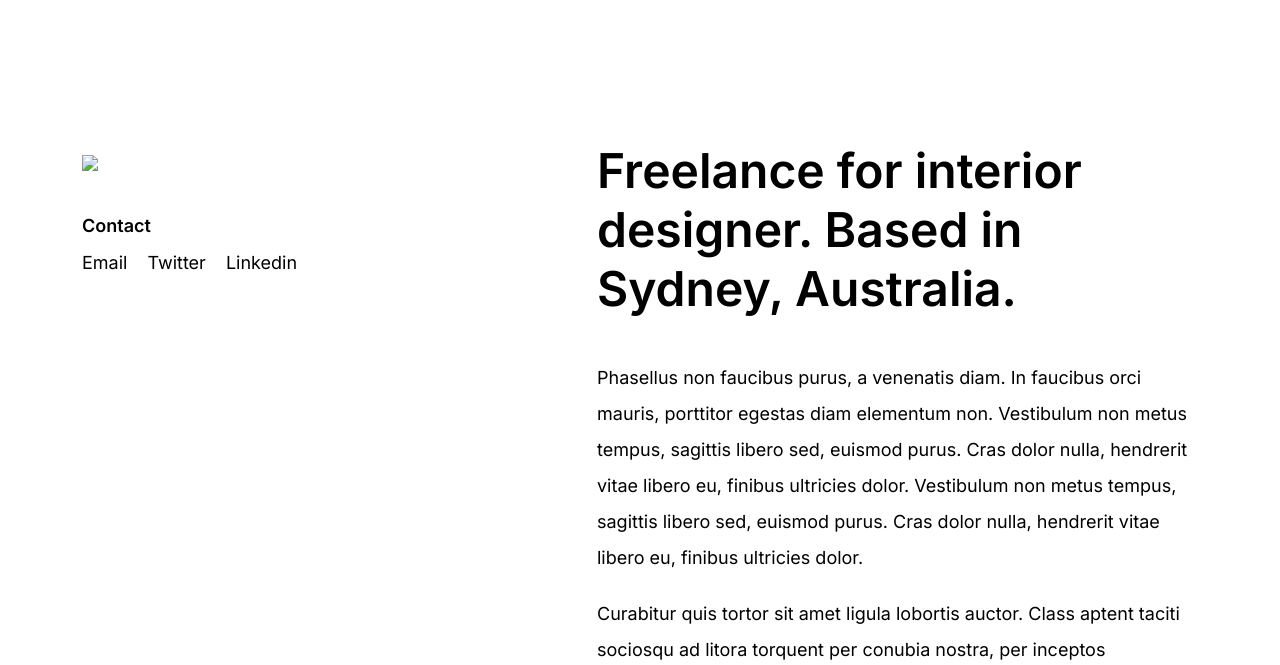
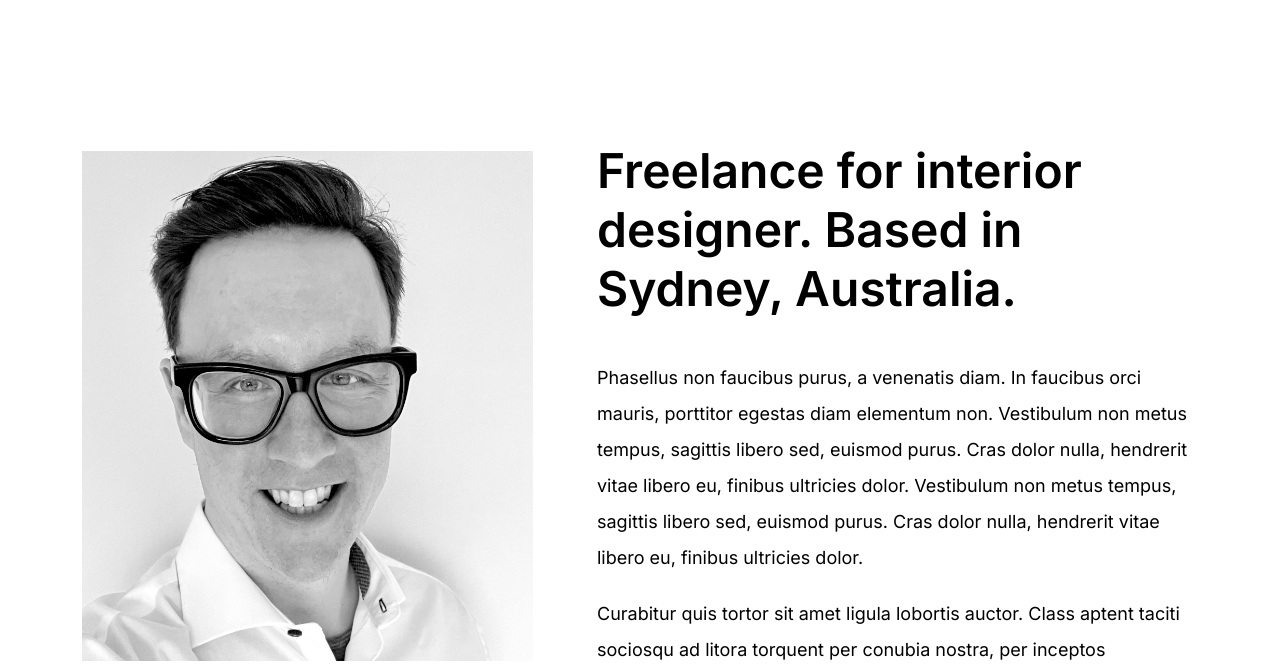
Before and after one commit to multinormal/chrisrose.phd, a plain HTML site: page index.html in a window 1280 px wide. Shown: the part 135-800 px from the top of the page. Drawn offline with nearby package versions, Linux system fonts and the light colour scheme.

Commit message:
Filename fix

```diff
--- a/index.html
+++ b/index.html
@@ -34,7 +34,7 @@
             <div class="col-12 col-sm-12  col-md-6  col-lg-5  col-xl-5  col-xxl-5 ds-left-section">
                 <div class="ds-sticky">
                   <figure>
-                    <img src="assets/images/cjr.png">
+                    <img src="assets/images/cjr.jpeg">
                   </figure>
                   <div class="ds-socail">
                     <span>Contact</span>
```
